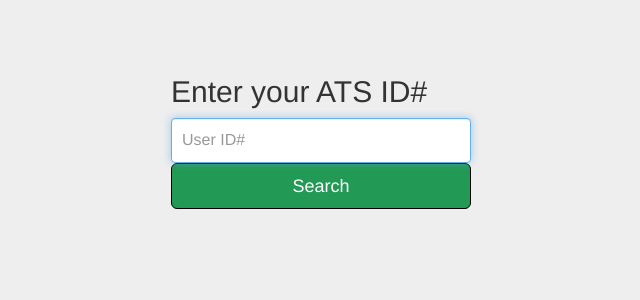
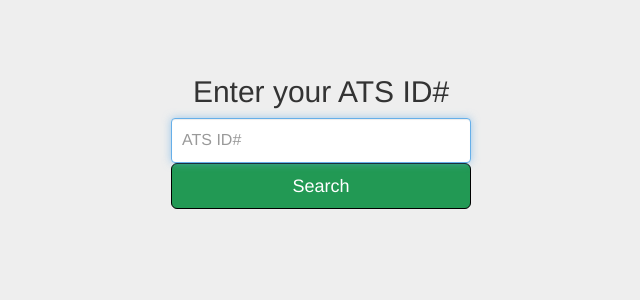
Before and after one commit to andrewdalex/MyATS, a Django app: template myats/templates/login.html in a window 1280 px wide. Shown: the top 300 px of the page, without its empty margins (319-959 px from the left). Run offline with Django 3.2, Linux system fonts and the light colour scheme; the template is opened without the code that fills it, so the values that code supplies are empty; some libraries are stand-ins or nearby versions.

Commit message:
added search form validation and error message rendering

```diff
--- a/myats/templates/login.html
+++ b/myats/templates/login.html
@@ -13,9 +13,12 @@
     <div class="container">
       <form class="form-signin" method="post" action="{% url 'search' %}">
         {% csrf_token %}
-        <h2 class="form-signin-heading">Enter your ATS ID#</h2>
-        <label for="inputEmail" class="sr-only">User ID#</label>
-        <input name="person_id" type="text" id="inputEmail" class="form-control" placeholder="User ID#" required autofocus/>
+        <h2 class="form-signin-heading" style="text-align:center;">Enter your ATS ID#</h2>
+        {% for error in Search_Form.non_field_errors %}
+          <div class="alert alert-danger" style="text-align:center;" role="alert"><p>{{ error }}</p></div>
+          {% endfor %}
+        <label for="inputEmail" class="sr-only">ATS ID#</label>
+        <input name="person_id" type="text" id="inputEmail" class="form-control" placeholder="ATS ID#" required autofocus/>
         <button id="submitButton" class="btn btn-lg btn-primary btn-block" type="submit">Search</button>
       </form>
     </div> <!-- /container -->
```
Also changed, not shown: myats/forms.py (+7 -0 lines).
